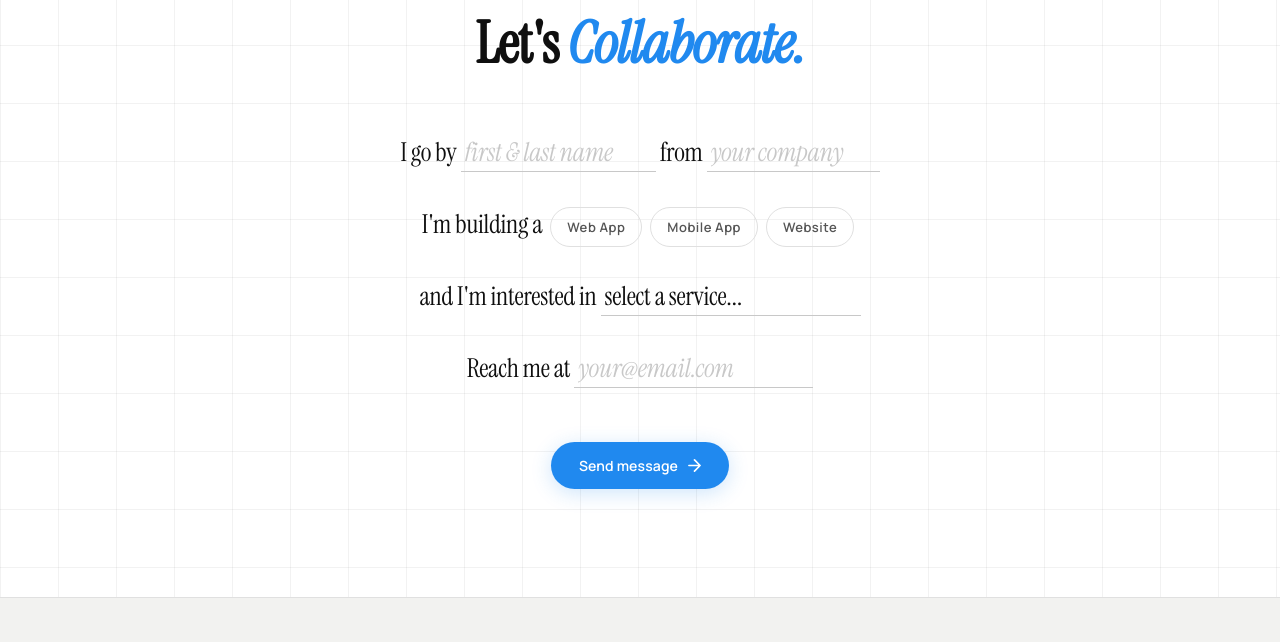
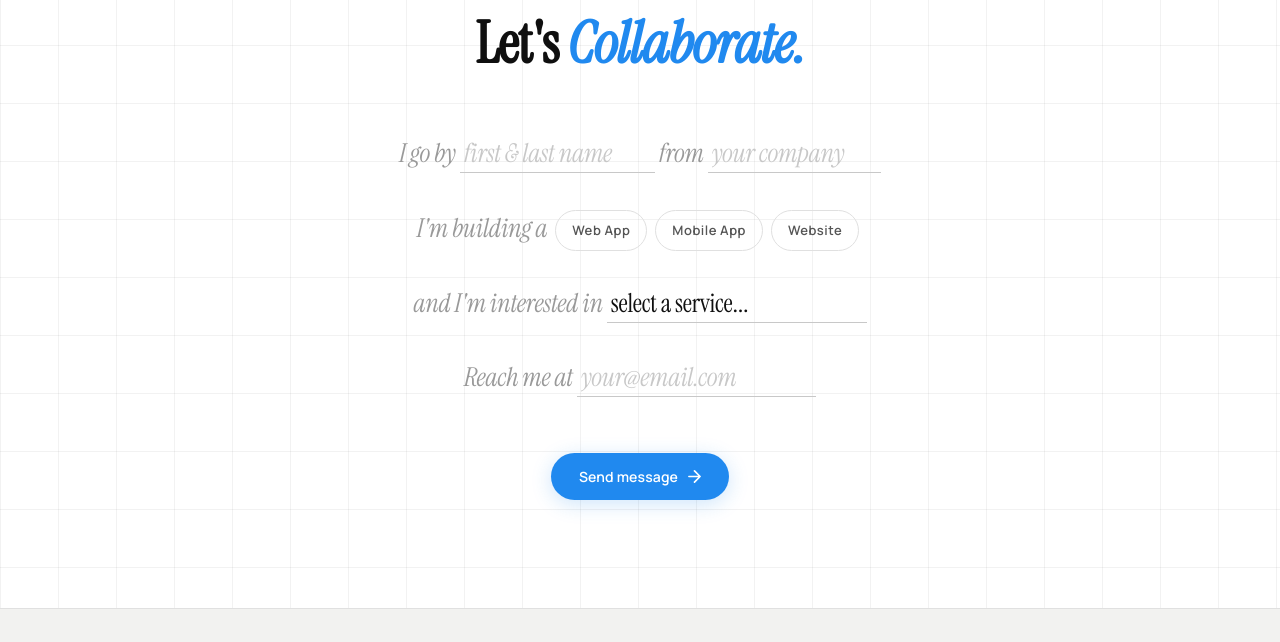
Before and after one commit to srihitha444/Natmad, a plain HTML site: page index.html in a window 1280 px wide. Shown: the part 4542-5184 px from the top of the page. Drawn offline with Linux system fonts and the light colour scheme.

Commit message:
Update index.html

```diff
--- a/index.html
+++ b/index.html
@@ -403,21 +403,25 @@ nav ul a:hover { color: var(--black); }
 
 .form-sentence {
   font-family: 'Instrument Serif', serif;
-  font-size: 26px; letter-spacing: -.3px; line-height: 2;
-  color: var(--black);
+  font-size: clamp(20px, 3vw, 26px);
+  letter-spacing: -.3px; line-height: 2.1;
+  color: var(--black); flex-wrap: wrap;
 }
 .form-sentence + .form-sentence { margin-top: 20px; }
-.fs-m { color: var(--black); font-style: normal; }
+.fs-m { color: var(--400); font-style: italic; }
 
 .fi {
-  font-family: 'Instrument Serif', serif; font-size: 26px;
+  font-family: 'Instrument Serif', serif;
+  font-size: clamp(20px, 3vw, 26px);
   letter-spacing: -.3px; background: transparent; border: none;
   border-bottom: 1.5px solid var(--300); outline: none;
   color: var(--black); padding: 0 4px 2px;
-  width: auto; min-width: 160px; transition: border-color .2s;
+  width: auto; min-width: 160px; max-width: 100%;
+  transition: border-color .2s;
 }
 .fi::placeholder { color: var(--300); font-style: italic; }
 .fi:focus { border-color: var(--blue); }
+.fi.err { border-color: var(--red); }
 
 .p-chips { display: inline-flex; gap: 8px; flex-wrap: wrap; vertical-align: middle; margin: 0 4px; }
 .p-chip-item {
@@ -430,20 +434,20 @@ nav ul a:hover { color: var(--black); }
 .p-chip-item.on { border-color: var(--blue); color: var(--blue); background: var(--blue-t); }
 
 .fi-sel {
-  font-family: 'Instrument Serif', serif; font-size: 26px;
+  font-family: 'Instrument Serif', serif;
+  font-size: clamp(20px, 3vw, 26px);
   letter-spacing: -.3px; background: transparent; border: none;
   border-bottom: 1.5px solid var(--300); outline: none;
   color: var(--black); padding: 0 4px 2px; cursor: pointer;
-  appearance: none; -webkit-appearance: none; transition: border-color .2s;
+  appearance: none; -webkit-appearance: none;
+  transition: border-color .2s; max-width: 100%;
 }
 .fi-sel:focus { border-color: var(--blue); }
 .fi-sel option { font-family: 'Manrope', sans-serif; font-size: 16px; }
 
 .submit-row { margin-top: 48px; }
 
-.success-msg {
-  display: none; text-align: center; padding: 60px 20px;
-}
+.success-msg { display: none; text-align: center; padding: 60px 20px; }
 .success-icon {
   width: 52px; height: 52px; border-radius: 50%;
   background: var(--blue-t); border: 1.5px solid var(--blue-20);
```
